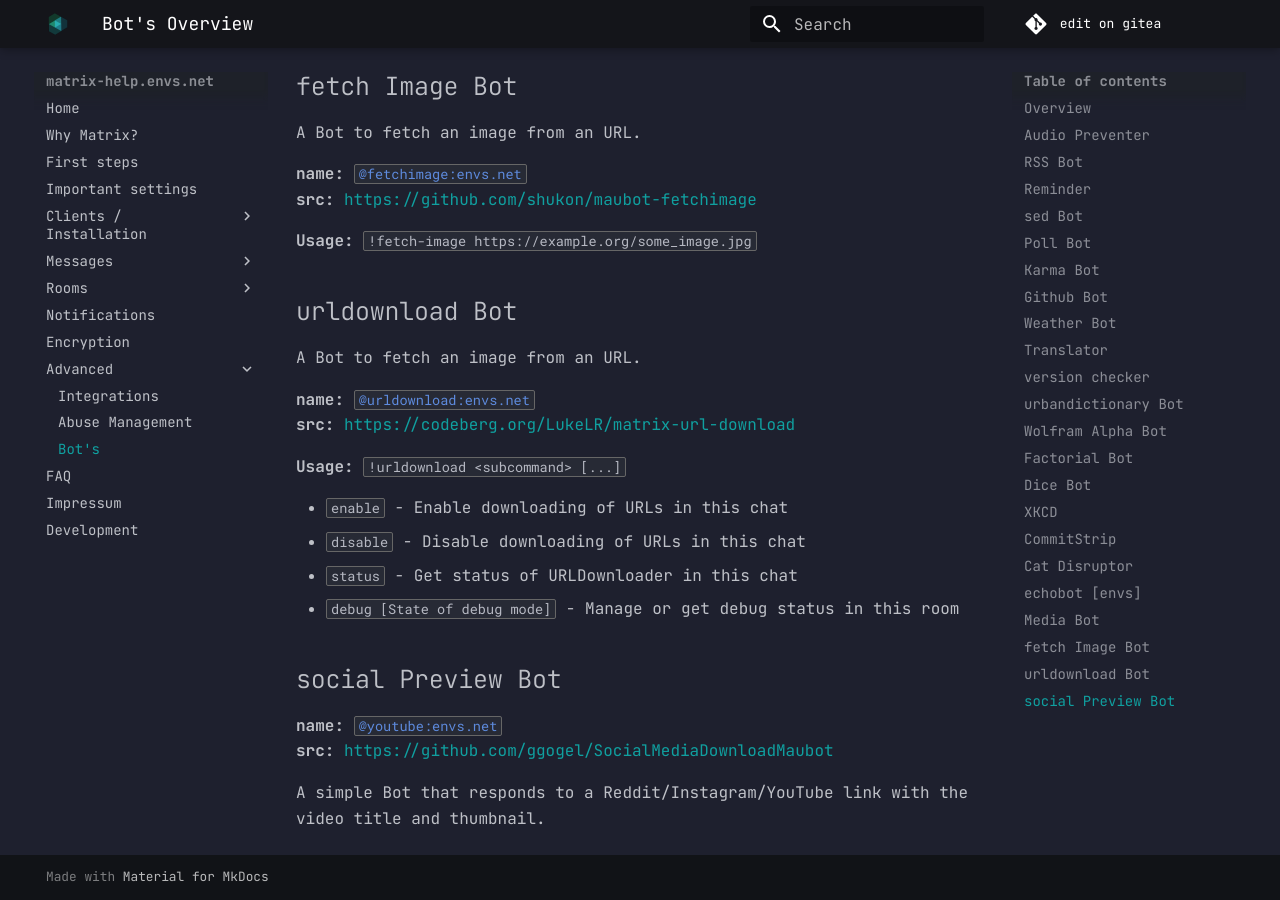
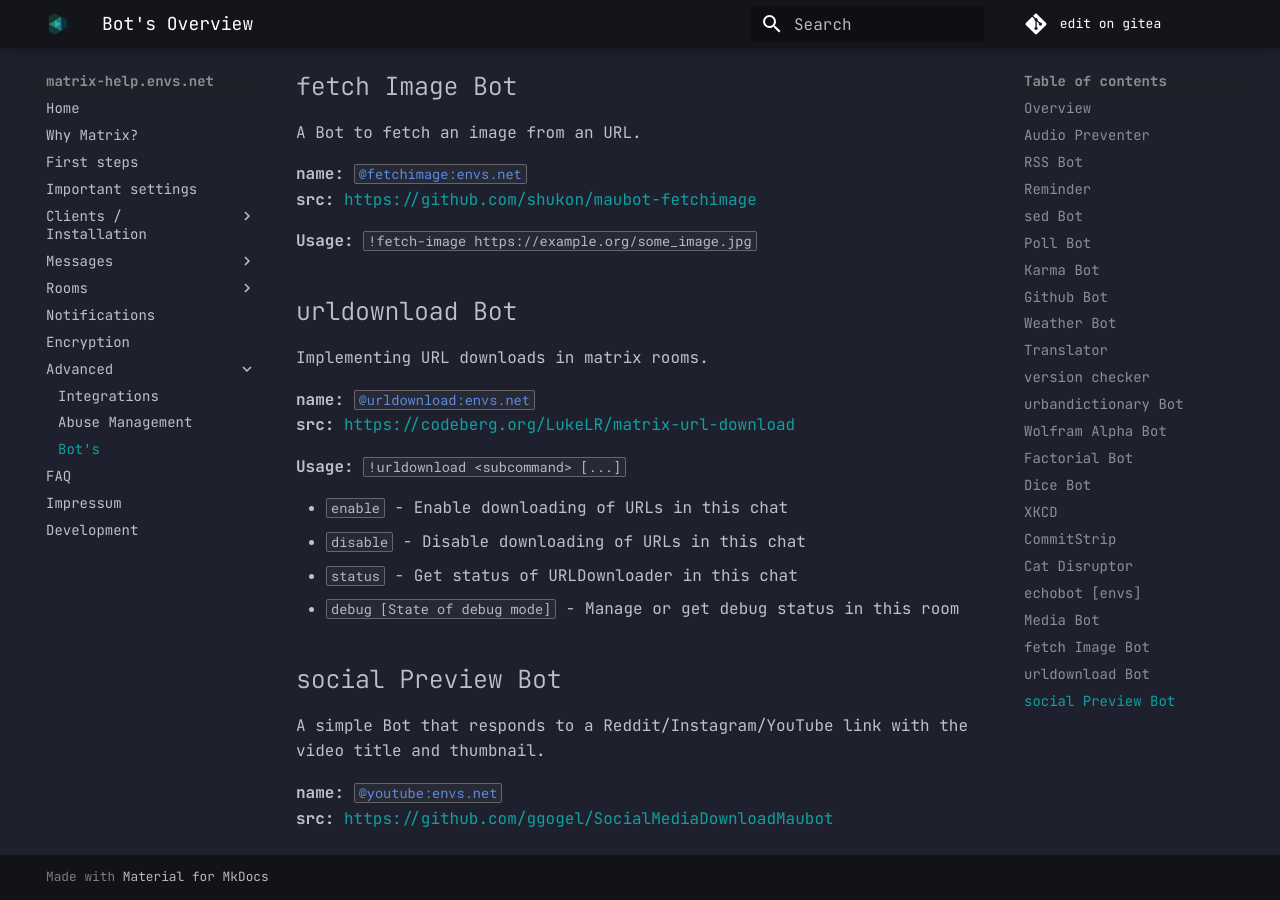
Before and after one commit to envs-net/matrix-doc, an MkDocs documentation site: the page built from docs/advanced/bots.md, in a window 1280 px wide and 900 px high, scrolled down 9827 px. Built offline with MkDocs 1.6.1 and Material for MkDocs 9.7.7, drawn with Linux system fonts in a browser that asks for light colours; emoji names are drawn with the system emoji font; some of the changed text lies outside the part shown.

Commit message:
update bots.md

```diff
--- a/docs/advanced/bots.md
+++ b/docs/advanced/bots.md
@@ -404,7 +404,7 @@ A Bot to fetch an image from an URL.
 
 ## urldownload Bot
 
-A Bot to fetch an image from an URL.
+Implementing URL downloads in matrix rooms.
 
 **name:** [`@urldownload:envs.net`](https://matrix.to/#/@urldownload:envs.net)
 **src:** [https://codeberg.org/LukeLR/matrix-url-download](https://codeberg.org/LukeLR/matrix-url-download)
@@ -419,7 +419,7 @@ A Bot to fetch an image from an URL.
 
 ## social Preview Bot
 
+A simple Bot that responds to a Reddit/Instagram/YouTube link with the video title and thumbnail.
+
 **name:** [`@youtube:envs.net`](https://matrix.to/#/@youtube:envs.net)
 **src:** [https://github.com/ggogel/SocialMediaDownloadMaubot](https://github.com/ggogel/SocialMediaDownloadMaubot)
-
-A simple Bot that responds to a Reddit/Instagram/YouTube link with the video title and thumbnail.
```
Also changed, not shown: other parts of docs/advanced/bots.md (+1 -1 lines).
